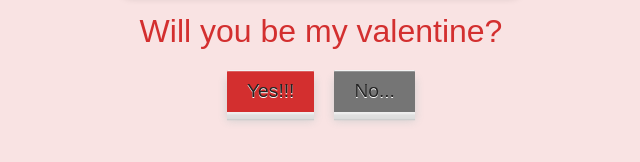
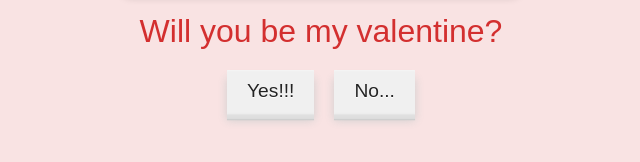
Before and after one commit to cameronae/cameronae.github.io, a plain HTML site: page index.html in a window 1280 px wide. Shown: the part 498-660 px from the top of the page, without its empty margins (319-959 px from the left). Drawn offline with Linux system fonts and the light colour scheme.

Commit message:
Update styles.css

```diff
--- a/styles.css
+++ b/styles.css
@@ -46,7 +46,7 @@ body {
 
 .button {
 	position: relative;
-	background-color: #d32f2f;
+	background-color: #f0f0f0;
 	border: 0;
 	color: #242424;
 	border-radius: 0.5px;
@@ -86,7 +86,3 @@ body {
 		transition: height 0.25s ease;
 	}
 }
-.button.no
-{
-	background-color: #757575
-}
```
